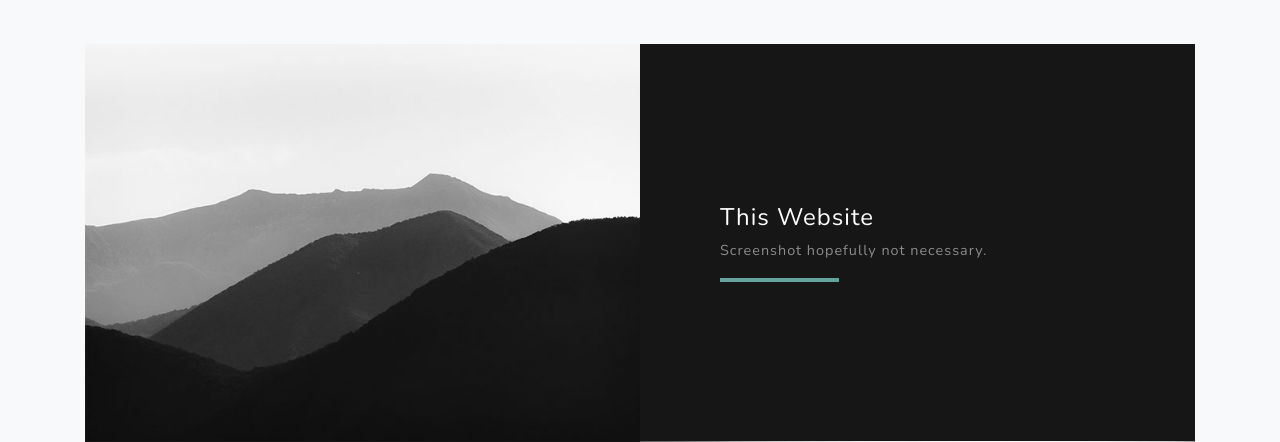
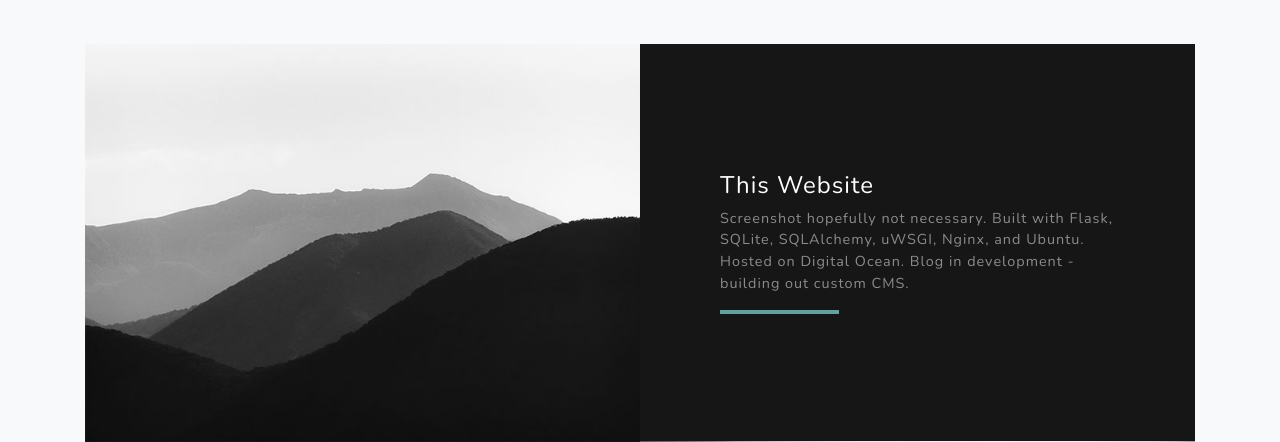
Before and after one commit to hansolo580/lukewilley, a Flask app: page / in a window 1280 px wide. Shown: the part 2569-3011 px from the top of the page. Run offline with Flask 2, Linux system fonts and the light colour scheme; some libraries are stand-ins or nearby versions.

Commit message:
Updated personal site description to include tools used.

```diff
--- a/templates/home/index.html
+++ b/templates/home/index.html
@@ -59,7 +59,8 @@
             <div class="d-flex h-100">
               <div class="project-text w-100 my-auto text-center text-lg-left">
                 <h4 class="text-white">This Website</h4>
-                <p class="mb-0 text-white-50">Screenshot hopefully not necessary.</p>
+                <p class="mb-0 text-white-50">Screenshot hopefully not necessary. Built with Flask, SQLite, SQLAlchemy,
+                    uWSGI, Nginx, and Ubuntu. Hosted on Digital Ocean. Blog in development - building out custom CMS.</p>
                 <hr class="d-none d-lg-block mb-0 ml-0">
               </div>
             </div>
```
